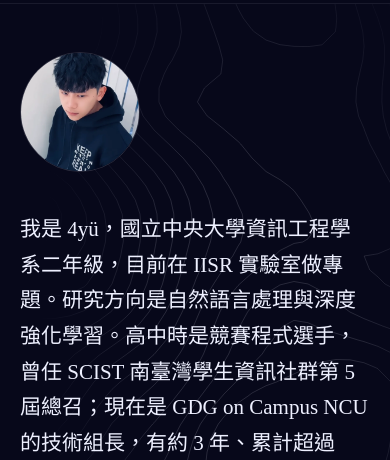
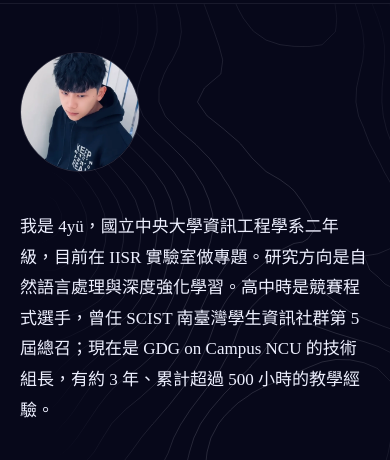
Before and after one commit to ShiYu0318/4yu.dev, a plain HTML site: page index.html in a window 390 px wide. Shown: the part 60-520 px from the top of the page. Drawn offline with nearby package versions, Linux system fonts and the light colour scheme.

Commit message:
design: drop hero eyebrow; smaller bio text (assets/style.css)
Co-Authored-By: Claude Opus 5.5 <noreply@anthropic.com>
Claude-Session: https://claude.ai/code/session_01GvZ4EzxjTmWBasxwYmAUDt

```diff
--- a/assets/style.css
+++ b/assets/style.css
@@ -147,13 +147,12 @@ main { display: block; }
   max-width: var(--page); margin: 0 auto; padding: 96px var(--gutter) 128px;
   display: grid; grid-template-columns: minmax(0, 7fr) minmax(0, 5fr); gap: 64px; align-items: center;
 }
-.hero-eyebrow { margin: 0 0 20px; }
 .hero h1 {
   font-size: clamp(40px, 5.3vw, 66px); line-height: 1.15; font-weight: 500;
   letter-spacing: -0.02em; margin: 0 0 28px;
 }
 .hero h1 .line { overflow: hidden; padding-bottom: .06em; }
-.hero .bio { font-size: clamp(22px, 2.1vw, 28px); line-height: 1.7; color: var(--text); max-width: 34rem; margin: 0 0 40px; }
+.hero .bio { font-size: clamp(18px, 1.5vw, 20px); line-height: 1.8; color: var(--text); max-width: 36rem; margin: 0 0 40px; }
 .hero-actions { display: flex; flex-wrap: wrap; gap: 12px; }
 
 /* 人像：圓形小照片 */
@@ -388,7 +387,7 @@ main { display: block; }
   .search-trigger kbd { display: none; }
   .hero { grid-template-columns: 1fr; gap: 40px; padding: 48px var(--gutter) 80px; }
   .hero h1 { font-size: 35px; }
-  .hero .bio { font-size: 21px; }
+  .hero .bio { font-size: 17px; }
   .portrait { justify-self: start; order: -1; }
   .portrait img { width: 120px; height: 120px; box-shadow: none; }
   .portrait figcaption { display: none; }
```
